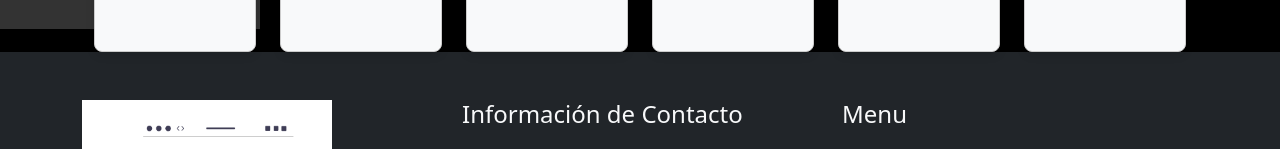
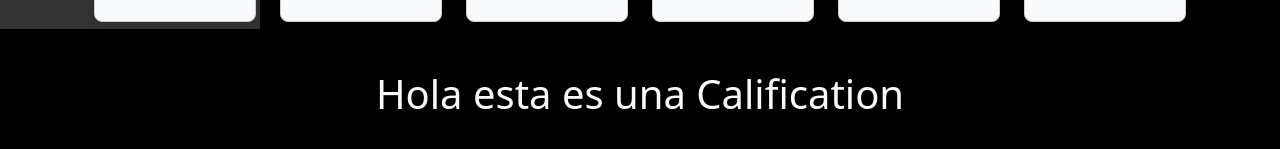
Before and after one commit to blackrose99/Portafolio, a React (Create React App) app: page / in a window 1280 px wide. Shown: the part 771-920 px from the top of the page. Built offline with nearby package versions, Linux system fonts and the light colour scheme; a small style sheet from the web is missing.

Commit message:
cambios ramdom

```diff
--- /dev/null
+++ b/src/Components/Calification.js
@@ -0,0 +1,14 @@
+import React, { useState } from 'react';
+
+const Calification = () => {
+
+
+  return (
+    <div className='m-5'>
+        <h1>Hola esta es una Calification</h1>
+    </div>
+
+  );
+};
+
+export default Calification;
--- a/src/Pages/Home.css
+++ b/src/Pages/Home.css
@@ -51,7 +51,7 @@
   }
   .card_Habilidades {
     max-width: 300px; /* Tamaño máximo de las tarjetas */
-    height: 330px;
+    height: 300px;
     margin: 0 auto; /* Centra las tarjetas horizontalmente */
     border: 1px solid #ccc; /* Borde delgados alrededor de las tarjetas */
     box-shadow: 0 4px 8px rgba(0, 0, 0, 0.1); /* Sombra ligera debajo de las tarjetas */
--- a/src/Pages/Home.js
+++ b/src/Pages/Home.js
@@ -1,5 +1,6 @@
 import React, { useState } from "react";
 import "./Home.css";
+import Calification from "../Components/Calification";
 // Importa las imágenes de habilidades blandas individualmente
 import imgAprendizajeRapido from "./img/h-blandas/activo-intangible.png";
 import imgComunicacionEfectiva from "./img/h-blandas/comunicacion-efectiva.png";
@@ -47,6 +48,7 @@ const LandingPage = () => {
           <button onClick={handlePrevImage}>&lt;</button>
           <button onClick={handleNextImage}>&gt;</button>
         </div>
+
 
         <div className="container text-center ">
           <h2 className="m-3">Mis Habilidades Blandas</h2>
@@ -106,6 +108,7 @@ const LandingPage = () => {
               </div>
             </div>
           </div>
+          <Calification/>
         </div>
       </section>
     </div>
```
